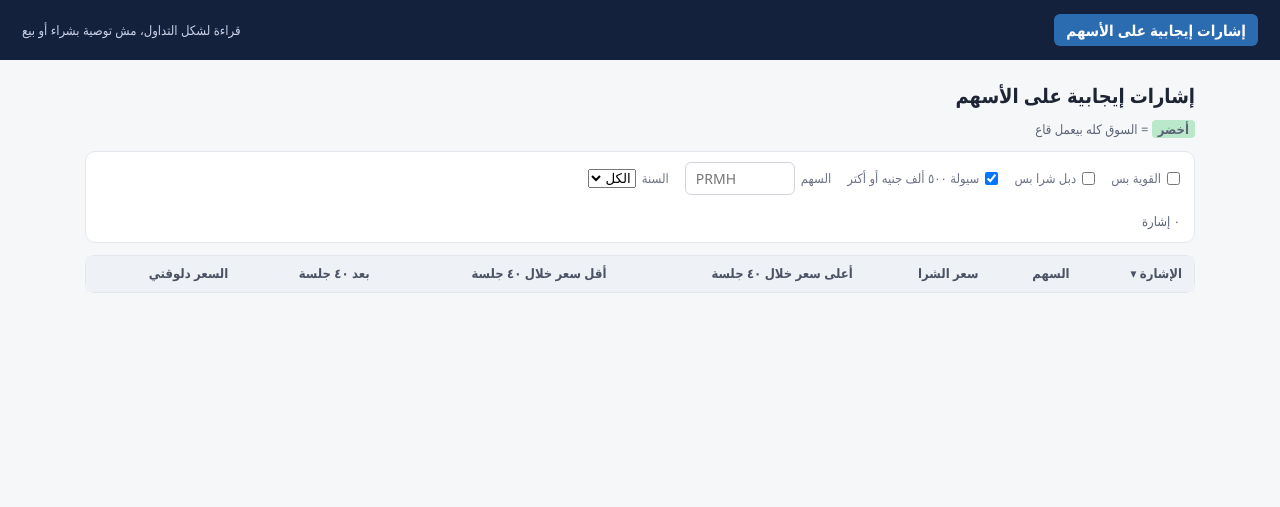
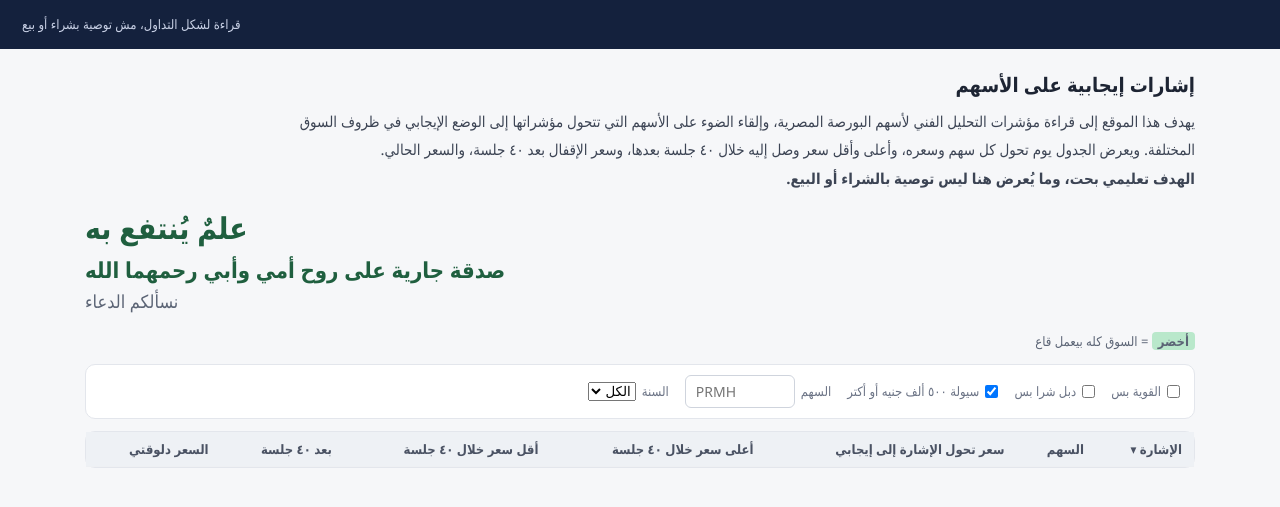
Before and after one commit to dofahmy/EGX_Trade, a Flask app: page /swing5 in a window 1280 px wide. Shown: the top 507 px of the page. Run offline with Flask 3, Linux system fonts and the light colour scheme; lists and menus that the app fills with data are empty.

Commit message:
Add files via upload

```diff
--- a/templates/base.html
+++ b/templates/base.html
@@ -44,7 +44,6 @@ a{color:var(--blue)}
 <body>
 {% if not bare %}<header>
   <div style="display:flex;gap:18px;align-items:center;flex-wrap:wrap">
-    <a href="{{ url_for('swing5_page', m='egx') }}" style="background:#2b6cb0;color:#fff;padding:4px 12px;border-radius:6px">إشارات إيجابية على الأسهم</a>
   </div>
   <span class="mute" style="color:#c9d1e6;font-size:13px">قراءة لشكل التداول، مش توصية بشراء أو بيع</span>
 </header>{% endif %}
--- a/templates/swing5.html
+++ b/templates/swing5.html
@@ -4,6 +4,11 @@
 <style>
 
 h1{font-size:20px;margin:0 0 6px}
+.intro{color:#3c4454;font-size:15px;line-height:1.9;margin:0 0 12px;max-width:900px}
+.dua{text-align:left;margin:4px 0 14px;color:#1f5f3f;line-height:1.6}
+.dua .big{font-size:30px;font-weight:800}
+.dua .mid{font-size:22px;font-weight:700}
+.dua .sml{font-size:18px;color:#5b6475}
 .note{color:#5b6475;font-size:13px;line-height:1.8;margin:0 0 10px}
 .bar{display:flex;flex-wrap:wrap;gap:16px;align-items:center;background:#fff;border:1px solid #e3e6ec;border-radius:10px;padding:10px 14px;margin-bottom:12px;font-size:14px}
 .bar label{display:inline-flex!important;flex-direction:row!important;align-items:center;gap:6px;margin:0;font-weight:400}
@@ -23,6 +28,8 @@ tr.bm td{background:#b9e8cb}
 .tag{display:inline-block;font-size:11px;background:#2b6cb0;color:#fff;border-radius:4px;padding:0 5px;margin-right:6px}
 </style>
 <h1>إشارات إيجابية على الأسهم</h1>
+<p class="intro">يهدف هذا الموقع إلى قراءة مؤشرات التحليل الفني لأسهم البورصة المصرية، وإلقاء الضوء على الأسهم التي تتحول مؤشراتها إلى الوضع الإيجابي في ظروف السوق المختلفة. ويعرض الجدول يوم تحول كل سهم وسعره، وأعلى وأقل سعر وصل إليه خلال ٤٠ جلسة بعدها، وسعر الإقفال بعد ٤٠ جلسة، والسعر الحالي.<br><b>الهدف تعليمي بحت، وما يُعرض هنا ليس توصية بالشراء أو البيع.</b></p>
+<div class="dua"><div class="big">علمٌ يُنتفع به</div><div class="mid">صدقة جارية على روح أمي وأبي رحمهما الله</div><div class="sml">نسألكم الدعاء</div></div>
 <p class="note"><span style="background:#b9e8cb;padding:0 6px;border-radius:4px;font-weight:700">أخضر</span> = السوق كله بيعمل قاع</p>
 <div class="bar">
  <label><input type="checkbox" id="st"> القوية بس</label>
@@ -30,10 +37,9 @@ tr.bm td{background:#b9e8cb}
  <label><input type="checkbox" id="liq" checked> سيولة ٥٠٠ ألف جنيه أو أكتر</label>
  <label>السهم <input type="text" id="q" placeholder="PRMH"></label>
  <label>السنة <select id="yr"><option value="">الكل</option></select></label>
- <span class="sum" id="sum"></span>
 </div>
 <div class="tbl"><table><thead><tr>
-<th data-k="d">الإشارة</th><th data-k="s">السهم</th><th data-k="c">سعر الشرا</th><th data-k="h40">أعلى سعر خلال ٤٠ جلسة</th><th data-k="l40">أقل سعر خلال ٤٠ جلسة</th><th data-k="r40">بعد ٤٠ جلسة</th><th data-k="nr">السعر دلوقتي</th>
+<th data-k="d">الإشارة</th><th data-k="s">السهم</th><th data-k="c">سعر تحول الإشارة إلى إيجابي</th><th data-k="h40">أعلى سعر خلال ٤٠ جلسة</th><th data-k="l40">أقل سعر خلال ٤٠ جلسة</th><th data-k="r40">بعد ٤٠ جلسة</th><th data-k="nr">السعر دلوقتي</th>
 </tr></thead><tbody id="tb"></tbody></table></div>
 <script>
 const D={{ rows|tojson }};
@@ -49,9 +55,6 @@ function draw(){
   let R=D.filter(r=>(!st||r.st)&&(!s8||r.s80)&&(!liq||r.liq)&&(!q||r.s.includes(q))&&(!y||r.d.startsWith(y)));
   R.sort((a,b)=>{let x=a[key],z=b[key]; if(x==null)return 1; if(z==null)return -1; return (x>z?1:x<z?-1:0)*(asc?1:-1);});
   document.querySelectorAll('th').forEach(t=>{t.classList.toggle('on',t.dataset.k===key);t.classList.toggle('asc',t.dataset.k===key&&asc);});
-  const done=R.filter(r=>r.n40>=40);
-  const up=done.filter(r=>r.r40>0).length, t10=done.filter(r=>r.h40>=10).length;
-  document.getElementById('sum').innerHTML=AR(R.length)+' إشارة'+(done.length?' · من اللي كمّلوا ٤٠ جلسة ('+AR(done.length)+'): قفلوا كسبانين '+AR(Math.round(up*100/done.length))+'٪ · لمسوا +١٠٪ '+AR(Math.round(t10*100/done.length))+'٪':'');
   document.getElementById('tb').innerHTML=R.map(r=>{
     const bm=BM[r.d]?'bm':'';
     const lnk='/candles?m=egx&sym='+encodeURIComponent(r.s)+'&bare=1&mark='+r.d;
```
